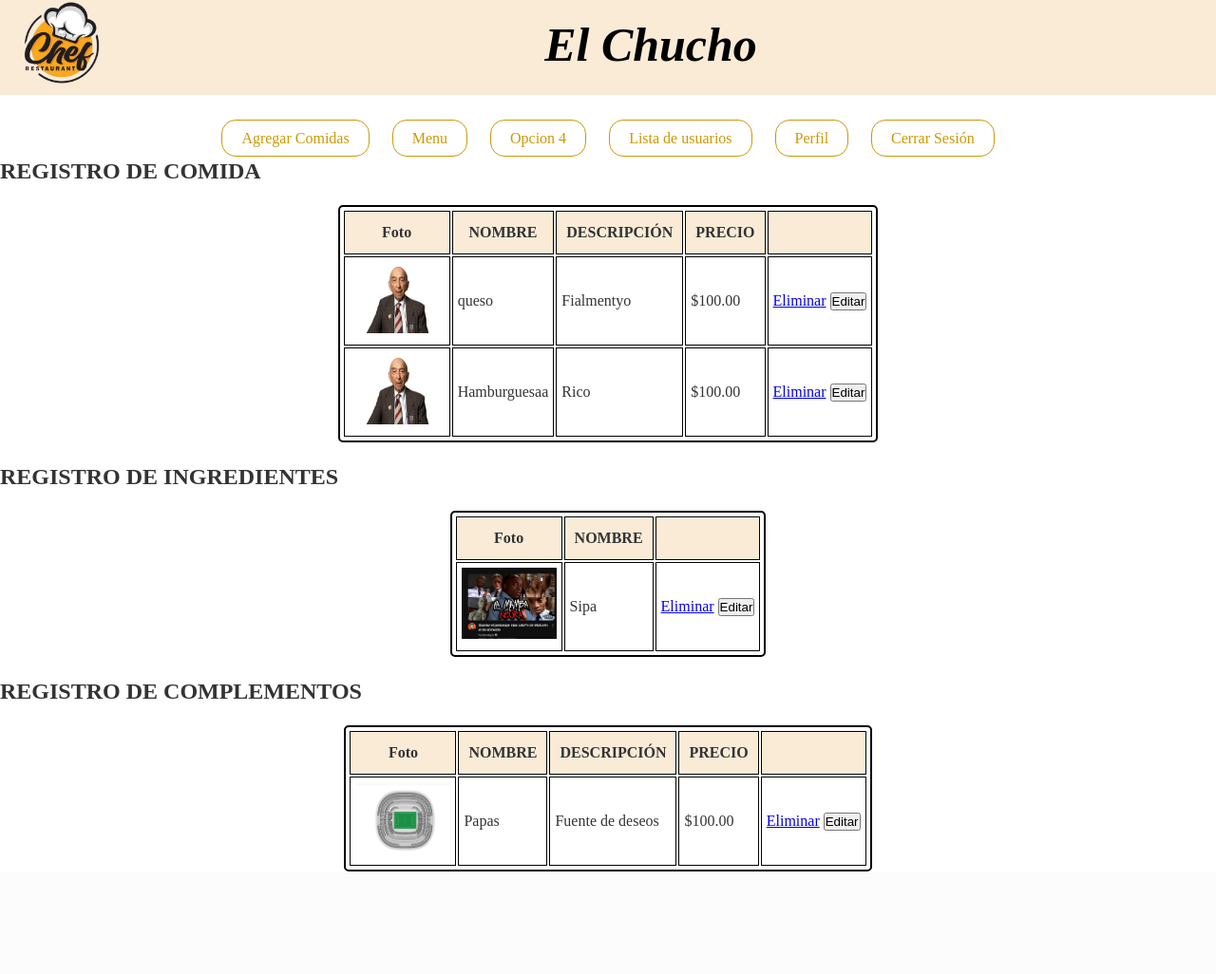
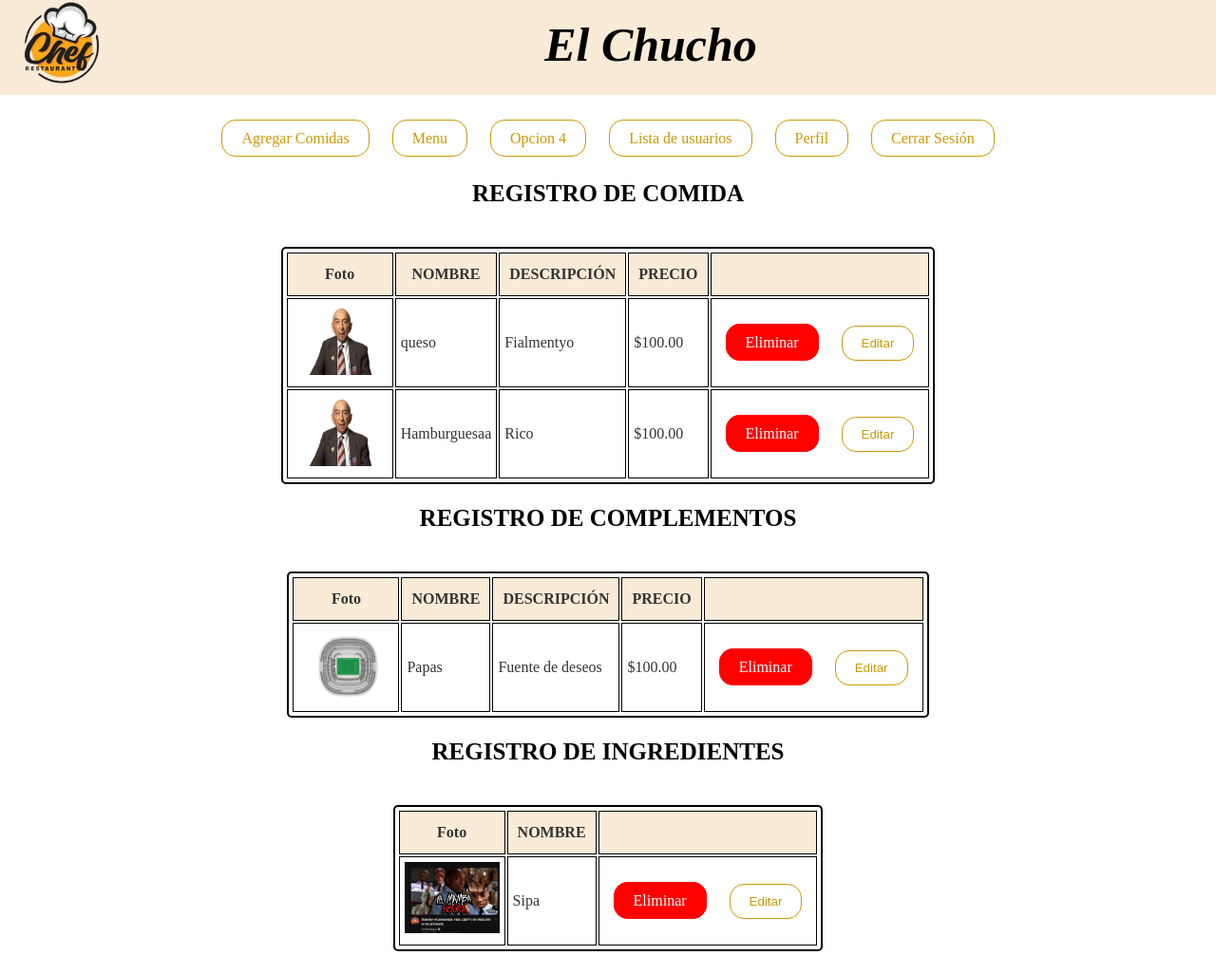
Before and after one commit to Adrian-valdez-free/GASP, a PHP site: page /El_chucho/menuA.php in a window 1280 px wide. Shown: the whole page at 95% size. Before the commit the page ends 918 px from the top, so only its background shows below. Run offline with PHP 8.4, Linux system fonts and the light colour scheme; data comes from the database, SQL or seed files in the repository.

Commit message:
Segunda incremento completado

```diff
--- a/diseño1.css
+++ b/diseño1.css
@@ -89,6 +89,17 @@
     border-radius: 25px;
     font-size: 14px;
 }
+.boton1{
+  width: 200px;
+  height: 40px;
+  margin: auto;
+  padding: 10px;
+  background-color: #F0D610;
+  color: black;
+  border: 0px;
+  border-radius: 25px;
+  font-size: 14px;
+}
 .boton1 button:hover{
     background-color: #d5dee1;
     color: white;
@@ -175,7 +186,13 @@ span{
     text-decoration: none;
     color: red;
 }
-
+.cerrar1{
+  float: right;
+  text-decoration: none;
+  background-color: red;
+  color: black;
+  border: 0px;
+}
 .principal{
     vertical-align: top;
     display: inline-block;
@@ -215,15 +232,43 @@ span{
   }
 .menu a:hover{
     background-color: #d5dee1;
-    color: white;
+    color: black;
     border: 1px solid #00000000;
   }
+.BtnEdit {
+  color: #CB9904;
+  padding: 10px 20px;
+  text-decoration: none;
+  border: 1px solid #CB9904;
+  border-radius: 15px;
+  margin: 10px;
+  transition: .1s;
+  font-weight: 300;
+  background-color: white;
+}
+.BtnEdit:hover {
+  background-color: #d5dee1;
+    color: black;
+    border: 0px;
+}
+.BtnEli {
+  color: white;
+  padding: 10px 20px;
+  text-decoration: none;
+  border: 1px red solid;
+  background-color: red;
+  border-radius: 15px;
+  margin: 10px;
+  transition: .1s;
+  font-weight: 300;
+}
+
   .Despligue {
     text-align: center;
   }
 
 table {
-    margin: auto;
+  margin: auto;
   text-align: center;
   padding: 2px;
   border-radius: 5px;
@@ -268,10 +313,12 @@ th {
     grid-template-columns: 1fr;
     gap: 30px;
     justify-items: center;
-    align-items: center;
+    align-items: left;
+    text-align: left;
     padding: 20px;
   }
 .datos{
+    font-size: 18px ;
     text-align: center;
     width: 600px;
     height: 300px;
@@ -410,3 +457,9 @@ th {
     padding: 10px;
     margin-top: 10px;
   }
+  .Titu {
+    font-size: 25px;
+    text-align: center;
+    color: black;
+    margin-bottom: 20px;
+  }
--- a/editar_comida.php
+++ b/editar_comida.php
@@ -10,7 +10,7 @@ if (isset($_POST['id']) && isset($_POST['nombre_comida']) && isset($_POST['descr
     // Si se subió una nueva imagen, procesa el archivo
     if (!empty($_FILES['imagen']['name'])) {
         $nombre_imagen = $_FILES['imagen']['name'];
-        $ruta_imagen = 'img/' . basename($nombre_imagen);
+        $ruta_imagen = 'fotos/' . basename($nombre_imagen);
 
         if (move_uploaded_file($_FILES['imagen']['tmp_name'], $ruta_imagen)) {
             // Actualiza los datos, incluyendo la nueva ruta de imagen
--- a/editar_complemento.php
+++ b/editar_complemento.php
@@ -13,7 +13,7 @@ if (isset($_POST['id'], $_POST['nombre_complemento'], $_POST['descripcion'], $_P
     // Si se sube una imagen nueva
     if (!empty($_FILES['imagen']['name'])) {
         $nombre_imagen = $_FILES['imagen']['name'];
-        $ruta_imagen = 'img/' . basename($nombre_imagen);
+        $ruta_imagen = 'fotos/' . basename($nombre_imagen);
 
         // Verifica si la imagen se subió correctamente
         if (move_uploaded_file($_FILES['imagen']['tmp_name'], $ruta_imagen)) {
--- a/editar_ingrediente.php
+++ b/editar_ingrediente.php
@@ -11,7 +11,7 @@ if (isset($_POST['id'], $_POST['nombre_ingrediente'])) {
     // Si se sube una imagen nueva
     if (!empty($_FILES['imagen']['name'])) {
         $nombre_imagen = $_FILES['imagen']['name'];
-        $ruta_imagen = 'img/' . basename($nombre_imagen);
+        $ruta_imagen = 'fotos/' . basename($nombre_imagen);
 
         // Verifica si la imagen se subió correctamente
         if (move_uploaded_file($_FILES['imagen']['tmp_name'], $ruta_imagen)) {
--- a/menuA.php
+++ b/menuA.php
@@ -16,7 +16,8 @@
 
 
 <section class="tab_content">
-     <h1 class="tititu">REGISTRO DE COMIDA</h1>
+    <br>
+     <h1 class="Titu">REGISTRO DE COMIDA</h1>
      <br>
         <div id="tab1" class="VerListaAdmin">
             <table class="tablaAdmin">
@@ -51,8 +52,8 @@
                         <td><?php echo $row["descripcion"]; ?></td>
                         <td>$<?php echo $row["precio"]; ?></td>
                         <td>
-                            <a href="eliminar.php?id=<?php echo $row["id"]; ?>" id="consu2">Eliminar</a>
-                            <button onclick="mostrarModal(<?php echo $row['id']; ?>, '<?php echo $row['nombre_comida']; ?>', '<?php echo $row['descripcion']; ?>', <?php echo $row['precio']; ?>, '<?php echo $row['ruta']; ?>')" id="consu3">Editar</button>
+                            <a  class = "BtnEli" href="eliminarComida.php?id=<?php echo $row["id"]; ?>" id="consu2">Eliminar</a>
+                            <button class = "BtnEdit"  onclick="mostrarModal(<?php echo $row['id']; ?>, '<?php echo $row['nombre_comida']; ?>', '<?php echo $row['descripcion']; ?>', <?php echo $row['precio']; ?>, '<?php echo $row['ruta']; ?>')" id="consu3">Editar</button>
                         </td>
                     </tr>
                 <?php
@@ -64,53 +65,7 @@
             </table>
         </div>
 <br>
-        <h1 class="tititu">REGISTRO DE INGREDIENTES</h1>
-     <br>
-        <div id="tab2" class="VerListaAdmin">
-            <table class="tablaAdmin">
-                <tr class="tablaAdminTop">
-                    <th>Foto</th>
-                    <th>NOMBRE</th>
-                    <th> </th>
-
-                </tr>
-
-                <?php
-                require "conexion.php";
-
-                if (!$conectar) {
-                    die("Error de conexión: " . mysqli_connect_error());
-                }
-
-                $todos_Usuarios = "SELECT * FROM ingredientes ORDER BY id ASC";
-                $resultado = mysqli_query($conectar, $todos_Usuarios);
-
-                if (!$resultado) {
-                    die("Error en la consulta SQL: " . mysqli_error($conectar));
-                }
-
-                while ($row = mysqli_fetch_assoc($resultado)) {
-                ?>
-                    <tr>
-                        <td><img src="<?php echo $row["ruta"]; ?>" alt="" class="imagen-circular" height="75px" width="100px"></td>
-                        <td><?php echo $row["nombre_ingrediente"]; ?></td>
-                        <td>
-                            <a href="eliminarIngredientes.php?id=<?php echo $row["id"]; ?>" id="consu2">Eliminar</a>
-                            <button onclick="mostrarModalIngrediente(<?php echo $row['id']; ?>, '<?php echo $row['nombre_ingrediente']; ?>', '<?php echo $row['ruta']; ?>')" id="consu3">Editar</button>
-
-                        </td>
-                    </tr>
-                <?php
-                }
-
-                mysqli_free_result($resultado);
-                mysqli_close($conectar);
-                ?>
-            </table>
-        </div>
-
-        <br>
-     <h1 class="tititu">REGISTRO DE COMPLEMENTOS</h1>
+<h1 class="Titu">REGISTRO DE COMPLEMENTOS</h1>
      <br>
         <div id="tab3" class="VerListaAdmin">
             <table class="tablaAdmin">
@@ -145,8 +100,53 @@
                         <td><?php echo $row["descripcion"]; ?></td>
                         <td>$<?php echo $row["precio"]; ?></td>
                         <td>
-                            <a href="eliminarComplementos.php?id=<?php echo $row["id"]; ?>" id="consu2">Eliminar</a>
-                            <button onclick="mostrarModalComplemento(<?php echo $row['id']; ?>, '<?php echo $row['nombre_complemento']; ?>', '<?php echo $row['descripcion']; ?>', <?php echo $row['precio']; ?>, '<?php echo $row['ruta']; ?>')" id="consu3">Editar</button>
+                            <a class = "BtnEli" href="eliminarComplementos.php?id=<?php echo $row["id"]; ?>" id="consu2">Eliminar</a>
+                            <button class = "BtnEdit" onclick="mostrarModalComplemento(<?php echo $row['id']; ?>, '<?php echo $row['nombre_complemento']; ?>', '<?php echo $row['descripcion']; ?>', <?php echo $row['precio']; ?>, '<?php echo $row['ruta']; ?>')" id="consu3">Editar</button>
+                        </td>
+                    </tr>
+                <?php
+                }
+
+                mysqli_free_result($resultado);
+                mysqli_close($conectar);
+                ?>
+            </table>
+            <br>
+        </div>
+        <h1 class="Titu">REGISTRO DE INGREDIENTES</h1>
+     <br>
+        <div id="tab2" class="VerListaAdmin">
+            <table class="tablaAdmin">
+                <tr class="tablaAdminTop">
+                    <th>Foto</th>
+                    <th>NOMBRE</th>
+                    <th> </th>
+
+                </tr>
+
+                <?php
+                require "conexion.php";
+
+                if (!$conectar) {
+                    die("Error de conexión: " . mysqli_connect_error());
+                }
+
+                $todos_Usuarios = "SELECT * FROM ingredientes ORDER BY id ASC";
+                $resultado = mysqli_query($conectar, $todos_Usuarios);
+
+                if (!$resultado) {
+                    die("Error en la consulta SQL: " . mysqli_error($conectar));
+                }
+
+                while ($row = mysqli_fetch_assoc($resultado)) {
+                ?>
+                    <tr>
+                        <td><img src="<?php echo $row["ruta"]; ?>" alt="" class="imagen-circular" height="75px" width="100px"></td>
+                        <td><?php echo $row["nombre_ingrediente"]; ?></td>
+                        <td>
+                            <a class = "BtnEli" href="eliminarIngredientes.php?id=<?php echo $row["id"]; ?>" id="consu2">Eliminar</a>
+                            <button class = "BtnEdit" onclick="mostrarModalIngrediente(<?php echo $row['id']; ?>, '<?php echo $row['nombre_ingrediente']; ?>', '<?php echo $row['ruta']; ?>')" id="consu3">Editar</button>
+
                         </td>
                     </tr>
                 <?php
@@ -157,6 +157,9 @@
                 ?>
             </table>
         </div>
+
+        <br>
+
         </section>
 
 </div>
@@ -164,7 +167,7 @@
 <!-- Modal para editar comida -->
 <div class="modal-bg" id="modal-bg">
   <div class="modal">
-    <button class="close-btn" onclick="cerrarModal()">X</button>
+    <button class="cerrar1" onclick="cerrarModal()">X</button>
     <h2>Editar Comida</h2>
     <form id="formEditar" action="editar_comida.php" method="post" enctype="multipart/form-data">
       <input type="hidden" name="id" id="comidaId">
@@ -189,7 +192,7 @@
 <!-- Modal para editar ingrediente -->
 <div class="modal-bg" id="modal-bg-ingrediente">
   <div class="modal">
-    <button class="close-btn" onclick="cerrarModalIngrediente()">X</button>
+    <button class="cerrar1" onclick="cerrarModalIngrediente()">X</button>
     <h2>Editar Ingrediente</h2>
     <form id="formEditarIngrediente" action="editar_ingrediente.php" method="post" enctype="multipart/form-data">
       <input type="hidden" name="id" id="ingredienteId">
@@ -208,7 +211,7 @@
 <!-- Modal para editar complemento -->
 <div class="modal-bg" id="modal-bg-complemento">
   <div class="modal">
-    <button class="close-btn" onclick="cerrarModalComplemento()">X</button>
+    <button class="cerrar1" onclick="cerrarModalComplemento()">X</button>
     <h2>Editar Complemento</h2>
     <form id="formEditarComplemento" action="editar_complemento.php" method="post" enctype="multipart/form-data">
       <input type="hidden" name="id" id="complementoId">
--- a/perfilA.php
+++ b/perfilA.php
@@ -39,8 +39,6 @@ $Recuperar = "SELECT * FROM usuarios WHERE correo = '$usuario'";
       <p>Nombre:<?php echo $fila["nombre"];?></p>
       <p>Telefono:<?php echo  $fila["telefono"];?></p>
       <p>Fecha de ingreso:<?php echo $fila["fecha_ingreso"];?></p>
-      <p>Contraseña:<?php echo $fila["contrasena"];?></p>
-
     <?php
       }
       ?>
--- a/perfilE.php
+++ b/perfilE.php
@@ -17,7 +17,7 @@
   include "Menu_botonesE.php";
   ?>
   <br><br>
-  <div class="ContPerfil ancho">
+  <div class="ContPerfil">
 
 <section class="datos">
     <h5>Datos del personal</h5>
@@ -37,10 +37,10 @@ $Recuperar = "SELECT * FROM usuarios INNER JOIN tipo_usuario ON usuarios.id_tipo
 <br>
       <p>ID:<?php echo $fila["id"] ;?> </p>
       <p>Nombre:<?php echo $fila["nombre"];?></p>
+      <p>Nombre:<?php echo $fila["correo"];?></p>
       <p>Telefono:<?php echo  $fila["telefono"];?></p>
       <p>Fecha de ingreso:<?php echo $fila["fecha_ingreso"];?></p>
       <p>Rol:<?php echo $fila["tipo"];?></p>
-      <p>Contraseña:<?php echo $fila["contrasena"];?></p>
 
     <?php
       }
```
Also changed, not shown: eliminarComida.php (added, +25 -0 lines), eliminarComplementos.php (added, +25 -0 lines), eliminarIngredientes.php (added, +25 -0 lines), fotos/Helado.jpg (added), fotos/Pedri.jpeg (added), fotos/Tacos_Pastor.jpg (added), fotos/bracket_final_20250313000219.jpg (added), fotos/cebolla.jpg, fotos/china.jpg (added), fotos/hamburguesa.jpg.
